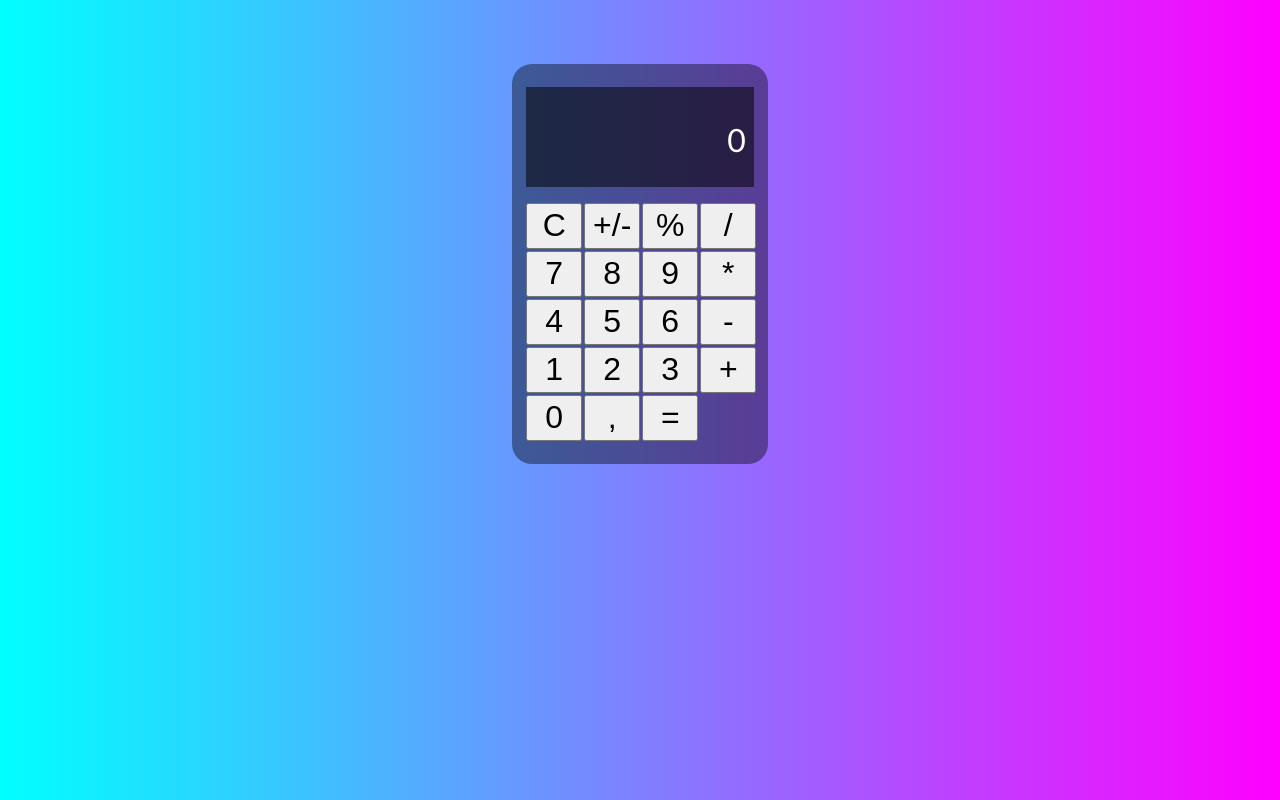
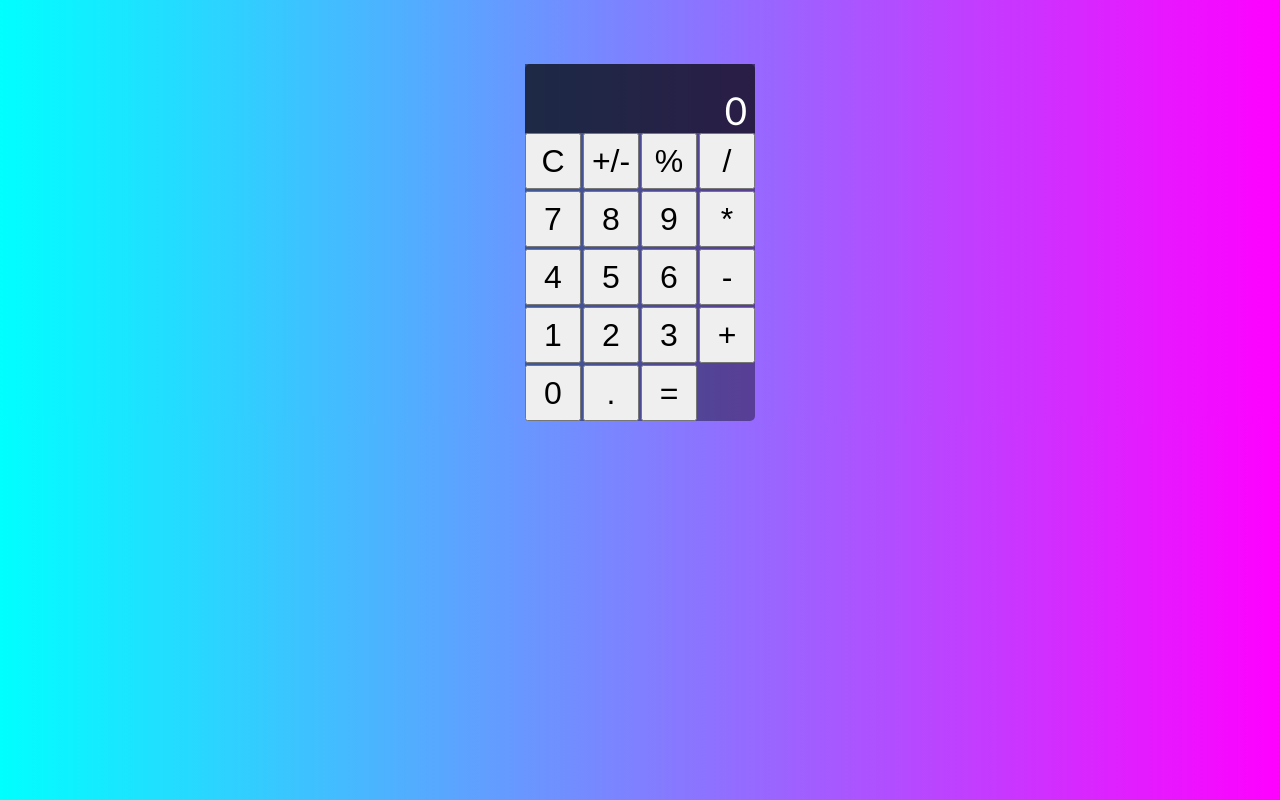
Before and after one commit to marceljaworski/react-calculator, a React (Create React App) app: page / in a window 1280 px wide. Built offline with nearby package versions, Linux system fonts and the light colour scheme; the HTML template or start-up script is replaced by a standard one.

Commit message:
handleNumber if statemens

```diff
--- a/src/components/Calculator.js
+++ b/src/components/Calculator.js
@@ -15,10 +15,19 @@ function Calculator () {
     };
 
     const handleNumber = (event) => {
-        setNumber((number) => [ ...number, event.target.value,]);
+        if(event.target.value == "0" && number == "0"){
+            return  number;
+        }
+        if(event.target.value !== "0" && number == "0"){
+            return setNumber([event.target.value]);
+        }
+        if(event.target.value == "." && number.includes(".")){
+            return number;
+        }
+        return setNumber((number) => [ ...number, event.target.value,]);
     }
     const handleAC = () => {
-        setNumber([]);
+        setNumber(["0"]);
         setfirstNumber("")
         setOperator("")
     }
@@ -85,8 +94,8 @@ function Calculator () {
                 <button onClick={handleNumber} name= "number" value="3">3</button>
                 <button onClick={handleOperator} name= "operator" value="+">+</button>
                 <button onClick={handleNumber} name= "number" value="0">0</button>
-                <button onClick={handleOperator} value=",">,</button>
-                <button onClick={calculate} value="=">=</button>
+                <button onClick={handleNumber} value=".">.</button>
+                <button onClick={calculate} className="equal" value="=">=</button>
             </div>
         </div>
     )
--- a/src/components/calculator.css
+++ b/src/components/calculator.css
@@ -1,23 +1,27 @@
 .Calculator{
-    height: 400px;
-    width: 16rem;
+    /* height: 28rem;
+    width: 16rem; */
     background: rgba(0, 0, 0, 0.413);
-    border-radius: 20px;
-    display: flex;
+    border-radius: 5px;
+    /* display: flex;
     flex-direction: column;
-    justify-content: center;
-    align-items: center;
-    padding: 0.1rem;
+    justify-content: center; */
+    /* align-items: center;
+    padding: 0.1rem; */
 }
 .Keypad{
-    width: 90%;
-    height: 60%;
-    margin-top: 1rem;
+    /* width: 90%;
+    height: 60%; */
+
     gap: 2px;
     display: grid;
-    grid-template-columns:repeat(4, 1fr);
-    grid-template-rows: repeat(1fr 1fr 1fr 1fr);
+    grid-template-columns: repeat(4, 3.5rem);
+    grid-template-rows: repeat(5, 3.5rem);
+
 }
+/* .equal {
+    grid-column: 1 / span 2;
+} */
 button{
     cursor: pointer;
     font-size: xx-large;
--- a/src/components/display.css
+++ b/src/components/display.css
@@ -1,26 +1,21 @@
 .Display {
     /* border: solid 1px rgba(216, 216, 216, 0.465); */
-    width: 90%;
-    height: 25%;
-    /* display: flex;
-    flex-direction: column;
-    justify-content: center; */
-    /* align-items: center; */
+    /* width: 90%;
+    height: 25%; */
     display: grid;
     grid-template-rows: 1fr 2fr;
     grid-template-columns: 1fr;
     font-size: xx-large;
     background-color: rgba(0, 0, 0, 0.531);
+    text-align: right;
+    padding-inline: 0.5rem;
 }
 
 .previous {
-    text-align: right;
-    margin-inline: 0.5rem;
+    font-size: larger;
 }
 
 .current {
     font-size: large;
-    text-align: right;
     margin-top: 1rem;
-    margin-inline: 0.5rem;
 }
```
Also changed, not shown: 1 other file (tests, documents, lock files or other folders).
